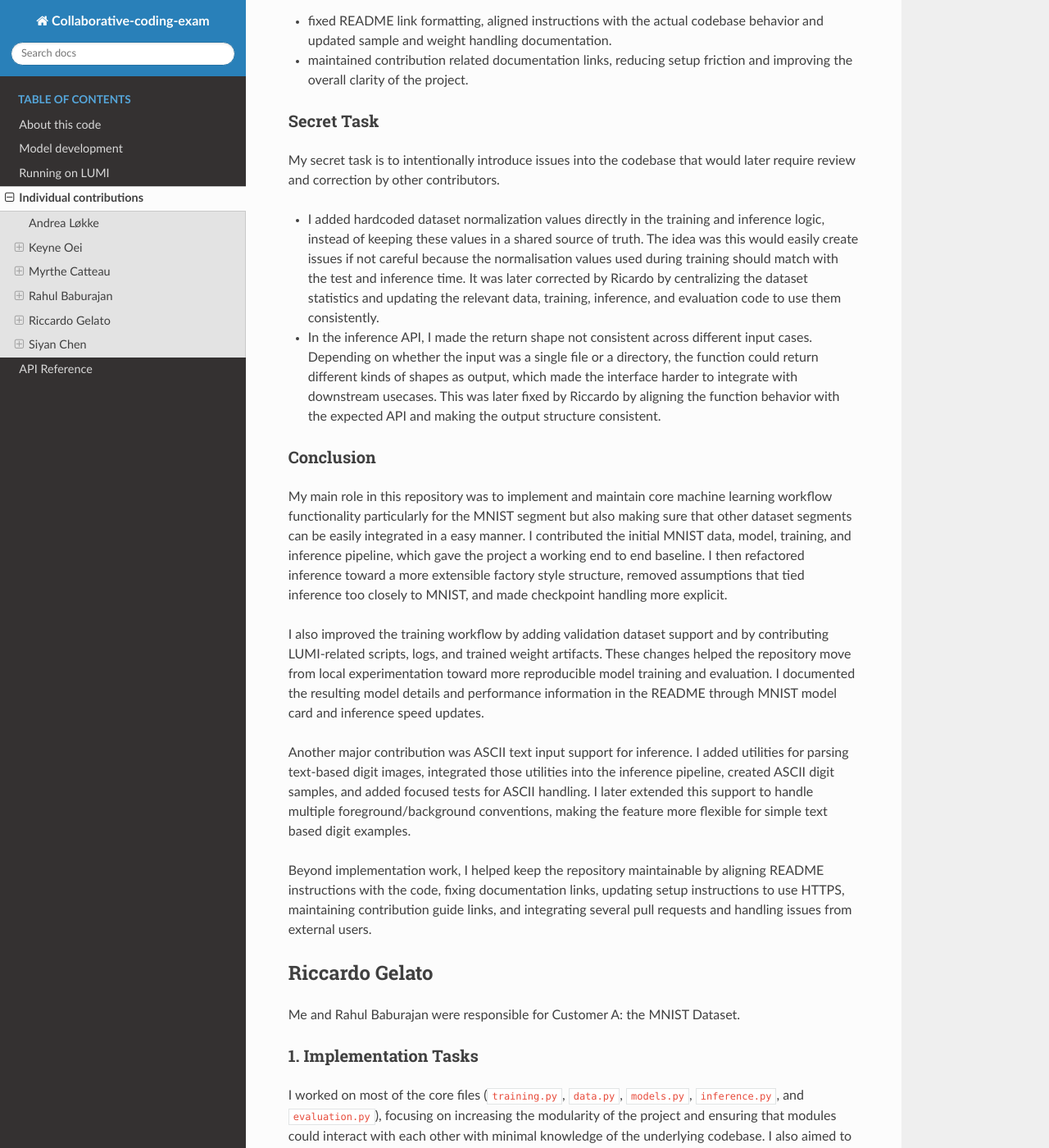
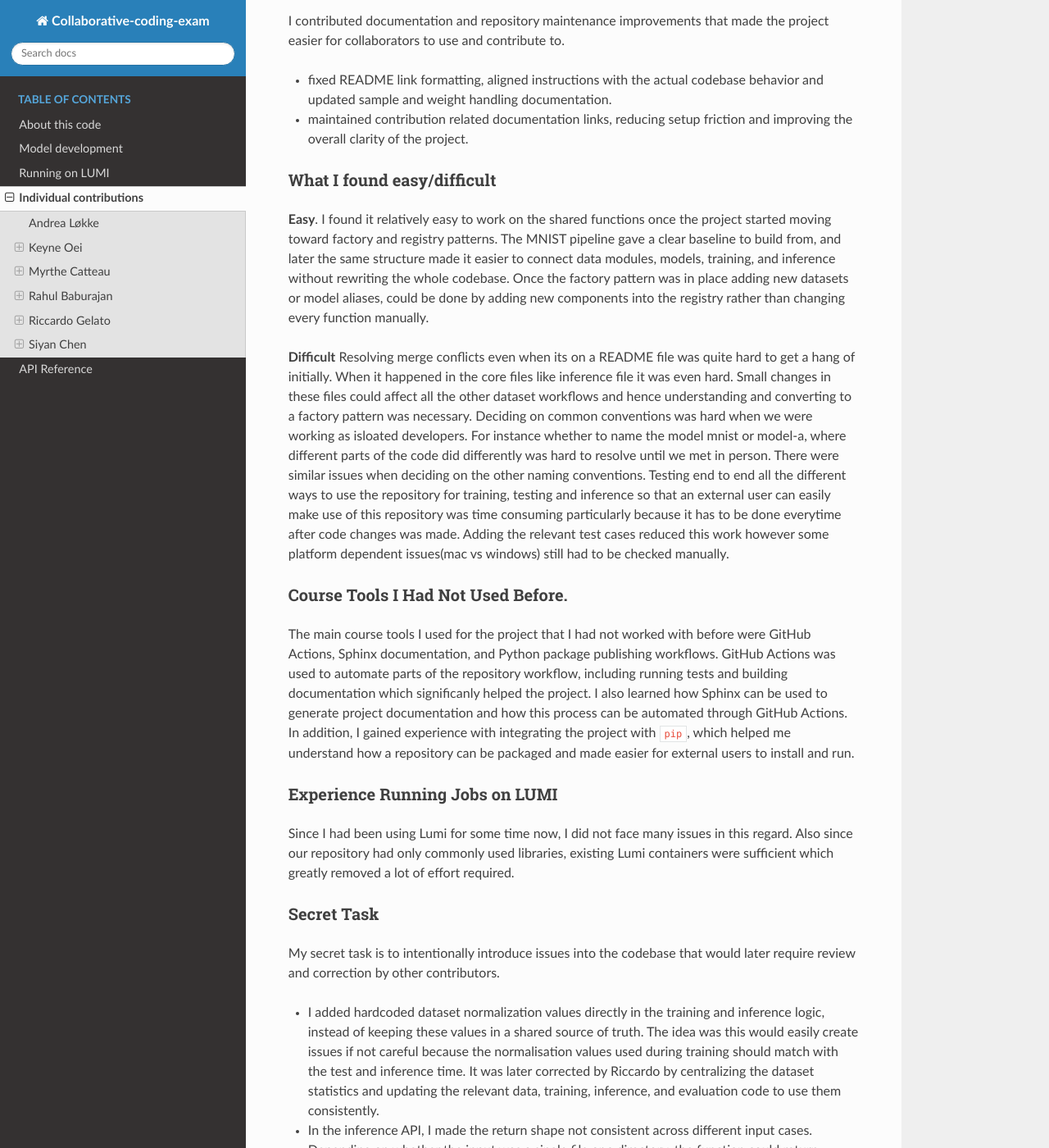
Before and after one commit to FYS-8805-Collaborative-Coding/Collaborative-Coding-Exam, a Sphinx documentation site: the page built from doc/individual.md, in a window 1280 px wide and 1400 px high, scrolled down 8161 px. Shown: the whole window at 82% size. Built offline with Sphinx 7.4.7 and the Read the Docs theme 3.1.0, drawn with Linux system fonts in a browser that asks for light colours; some of the changed text lies outside the part shown.

Commit message:
add individual contribution

````diff
--- a/doc/individual.md
+++ b/doc/individual.md
@@ -145,6 +145,7 @@ Second, I tested how the models handled unexpected inputs by uploading unrelated
 I would have liked to contribute more directly to the code, and if the project had been closer to my own field, I think I would have been able to do so more easily. At the same time, I accepted that my limited coding and machine learning background meant that documentation, structure, and usability were the areas where I could contribute most effectively, and helped where I could to the best of my abilities. Even so, working on these smaller tasks taught me a great deal and resulted in a steep learning curve about how a collaborative project can be organised and managed, and about the tools available to support that process, which was the goal I set out to acchieve by taking this course.
 
 ## Rahul Baburajan
+
 My main contributions to the project were the original MNIST pipeline, the refactoring of inference toward a factory-style structure, ASCII text input support for inference, validation data support during training, and LUMI training scripts and logs. I also made smaller but important repository quality improvements, including documentation link fixes and README command alignments. Altogether, these contributions were made through 22 direct non-merge commits which can be verified using this command:
 
 ```bash
@@ -152,6 +153,8 @@ git log main --author='rahul.baburajan@uit.no' --no-merges --format='%h %ad %an
 ```
 
 I trained the MNIST model on LUMI (**Job-ID `19201793`**) and its logs can be found in [lumi/logs/mnist_19201793.err](https://github.com/FYS-8805-Collaborative-Coding/Collaborative-Coding-Exam/blob/main/lumi/logs/mnist_19201793.err)
+
+My favourite contribution to the project is the preview card image of digits floating through Northern lights(even though it is nano banana that did the heavy lifting).
 
 ### 1. Initial MNIST Pipeline
 
@@ -193,9 +196,21 @@ I contributed documentation and repository maintenance improvements that made th
 - fixed README link formatting, aligned instructions with the actual codebase behavior and updated sample and weight handling documentation.
 - maintained contribution related documentation links, reducing setup friction and improving the overall clarity of the project.
 
+### What I found easy/difficult
+
+**Easy**. I found it relatively easy to work on the shared functions once the project started moving toward factory and registry patterns. The MNIST pipeline gave a clear baseline to build from, and later the same structure made it easier to connect data modules, models, training, and inference without rewriting the whole codebase. Once the factory pattern was in place adding new datasets or model aliases, could be done by adding new components into the registry rather than changing every function manually.
+
+**Difficult** Resolving merge conflicts even when its on a README file was quite hard to get a hang of initially. When it happened in the core files like inference file it was even hard. Small changes in these files could affect all the other dataset workflows and hence understanding and converting to a factory pattern was necessary. Deciding on common conventions was hard when we were working as isloated developers. For instance whether to name the model mnist or model-a, where different parts of the code did differently was hard to resolve until we met in person. There were similar issues when deciding on the other naming conventions. Testing end to end all the different ways to use the repository for training, testing and inference so that an external user can easily make use of this repository was time consuming particularly because it has to be done everytime after code changes was made. Adding the relevant test cases reduced this work however some platform dependent issues(mac vs windows) still had to be checked manually.
+
+### Course Tools I Had Not Used Before.
+The main course tools I used for the project that I had not worked with before were GitHub Actions, Sphinx documentation, and Python package publishing workflows. GitHub Actions was used to automate parts of the repository workflow, including running tests and building documentation which significanly helped the project. I also learned how Sphinx can be used to generate project documentation and how this process can be automated through GitHub Actions. In addition, I gained experience with integrating the project with `pip`, which helped me understand how a repository can be packaged and made easier for external users to install and run.
+
+### Experience Running Jobs on LUMI
+Since I had been using Lumi for some time now, I did not face many issues in this regard. Also since our repository had only commonly used libraries, existing Lumi containers were sufficient which greatly removed a lot of effort required.
+
 ### Secret Task
 My secret task is to intentionally introduce issues into the codebase that would later require review and correction by other contributors.
-- I added hardcoded dataset normalization values directly in the training and inference logic, instead of keeping these values in a shared source of truth. The idea was this would easily create issues if not careful because the normalisation values used during training should match with the test and inference time. It was later corrected by Ricardo by centralizing the dataset statistics and updating the relevant data, training, inference, and evaluation code to use them consistently.
+- I added hardcoded dataset normalization values directly in the training and inference logic, instead of keeping these values in a shared source of truth. The idea was this would easily create issues if not careful because the normalisation values used during training should match with the test and inference time. It was later corrected by Riccardo by centralizing the dataset statistics and updating the relevant data, training, inference, and evaluation code to use them consistently.
 - In the inference API, I made the return shape not consistent across different input cases. Depending on whether the input was a single file or a directory, the function could return different kinds of shapes as output, which made the interface harder to integrate with downstream usecases. This was later fixed by Riccardo by aligning the function behavior with the expected API and making the output structure consistent.
 
 ### Conclusion
````
Also changed, not shown: other parts of doc/individual.md (+2 -2 lines).
